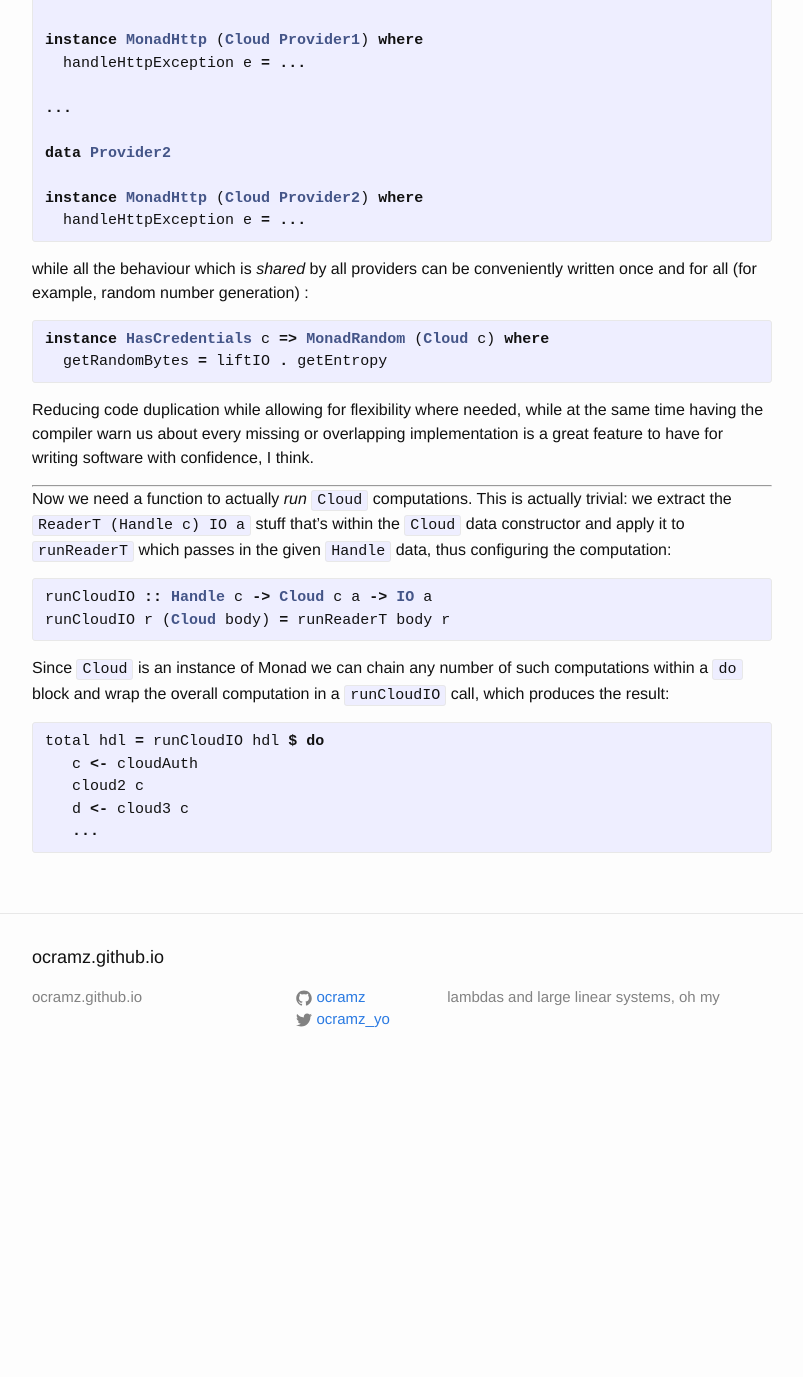
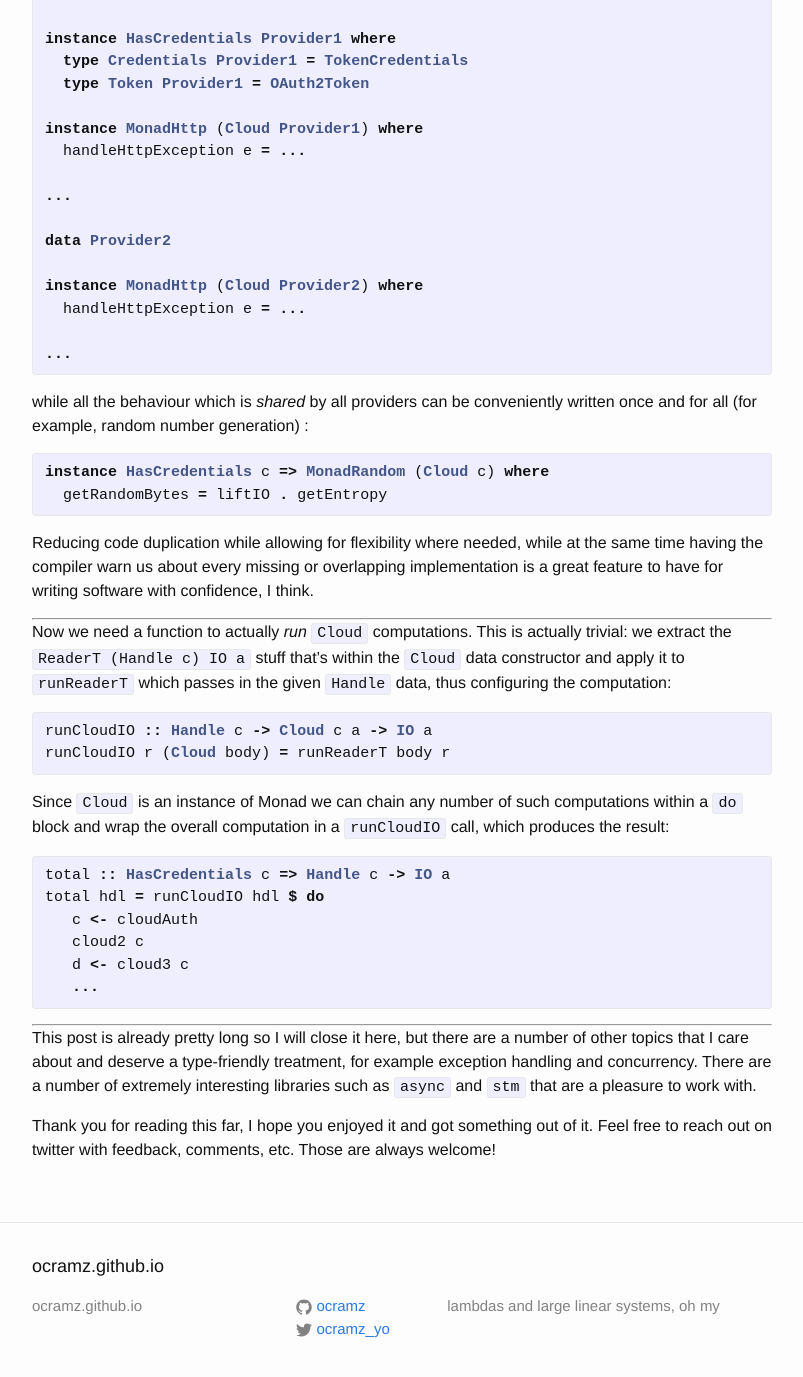
Before and after one commit to ocramz/ocramz.github.io, a Jekyll site: the page built from _posts/2017-11-30-growing-software-architecture.markdown, in a window 1280 px wide and 1400 px high, scrolled down 5846 px. Shown: the top 1377 px of the window, without its empty margins (238-1041 px from the left). Built offline with Jekyll 4.4.1, drawn with Linux system fonts in a browser that asks for light colours; before the commit the page ends 6937 px from its top, so only the background shows below that; some of the changed text lies outside the part shown.

Commit message:
blog update

```diff
--- a/_posts/2017-11-30-growing-software-architecture.markdown
+++ b/_posts/2017-11-30-growing-software-architecture.markdown
@@ -120,7 +120,7 @@
 
 The first type parameter, `c`, denotes the API provider "label", and the second parameter represents the result type of the computation.
 
-Now, we need a way of saying "for each provider `c`, I need a specific set of `Credentials`, and I will receive a specific type of `Token` in return"; the `TypeFamilies` language extension lets us do just that :
+Now, we need a way of saying "for each provider `c`, I need a specific set of `Credentials`, and I will receive a specific type of `Token` in return"; the TypeFamilies language extension lets us do just that :
 
 {% highlight haskell %}
 {-# language TypeFamilies #-}
@@ -157,7 +157,7 @@
 
 The body of a `Cloud` computation is something which can _read_ the data in `Handle` (for example the `credentials` or the `token`) and perform some I/O such as connecting to the provider. `ReaderT` is the "reader" [monad transformer](https://wiki.haskell.org/All_About_Monads#Monad_transformers), in this case stacked "on top" of IO. A monad transformer is a very handy way of interleaving effects, and a number of the most common ones are conveniently implemented in the [`mtl`](https://hackage.haskell.org/package/mtl) and [`transformers`](https://hackage.haskell.org/package/transformers) libraries.
 
-The `GeneralizedNewtypeDeriving` language extension is necessary to make the compiler derive the Functor, Applicative and Monad instances for `Cloud`, which are very convenient for composing such computations together.
+The GeneralizedNewtypeDeriving language extension is necessary to make the compiler derive the Functor, Applicative and Monad instances for `Cloud`, which are very convenient for composing such computations together.
 
 We may think of `Cloud c a` as an "environment" or "context" within which our networking logic gets executed. In more concrete terms, a `Cloud` computation needs to:
 
@@ -182,25 +182,29 @@
 If, as we said, our `Cloud c a` type is enriched with these same instances, a complicated set of constraints such as
 
 {% highlight haskell %}
-requestToken :: (MonadReader TokenCredentials m, MonadThrow m, MonadHttp m, MonadRandom m) => m OAuth2Token
+requestTokenProvider1 :: (MonadReader TokenCredentials m, MonadThrow m, MonadHttp m, MonadRandom m) => m OAuth2Token
 {% endhighlight %}
 
 might be rewritten as the more informative
 
 {% highlight haskell %}
-requestToken :: HasCredentials c => Cloud c OAuth2Token
+requestTokenProvider1 :: Cloud Provider1 OAuth2Token
 {% endhighlight %}
 
 # Long overdue aside : why bother ?
 
 This highly polymorphic way of writing functions might feel alien at first, but it lets us be as general _or_ precise as we need to. In particular, one of the initial requirements I mentioned was the ability to talk independently about these external data providers, since each has a distinct behaviour and requires different information, but under one same interface.
 
-The `Cloud c a` type is this interface. The parametrization over provider type `c` lets us provide independent implementations of the HTTP exception handling code, for example:
+The `Cloud c a` type is this interface. The parametrization over provider type `c` lets us declare the associated authentication types (with TypeFamilies) and separate implementations of the HTTP exception handling code, for example:
 
 {% highlight haskell %}
 {-# language FlexibleInstances #-}
 
 data Provider1
+
+instance HasCredentials Provider1 where
+  type Credentials Provider1 = TokenCredentials
+  type Token Provider1 = OAuth2Token
 
 instance MonadHttp (Cloud Provider1) where
   handleHttpException e = ...
@@ -211,6 +215,8 @@
 
 instance MonadHttp (Cloud Provider2) where
   handleHttpException e = ...
+
+...
 
 {% endhighlight %}
 
@@ -236,12 +242,25 @@
 Since `Cloud` is an instance of Monad we can chain any number of such computations within a `do` block and wrap the overall computation in a `runCloudIO` call, which produces the result:
 
 {% highlight haskell %}
+total :: HasCredentials c => Handle c -> IO a
 total hdl = runCloudIO hdl $ do
    c <- cloudAuth
    cloud2 c
    d <- cloud3 c
    ...
 {% endhighlight %}
+
+
+-----------------
+
+
+This post is already pretty long so I will close it here, but there are a number of other topics that I care about and deserve a type-friendly treatment, for example exception handling and concurrency. There are a number of extremely interesting libraries such as `async` and `stm` that are a pleasure to work with.
+
+Thank you for reading this far, I hope you enjoyed it and got something out of it. Feel free to reach out on twitter with feedback, comments, etc. Those are always welcome!
+
+
+
+
 
 
 
```
Also changed, not shown: other parts of _posts/2017-11-30-growing-software-architecture.markdown (+1 -1 lines), 2 other files.
